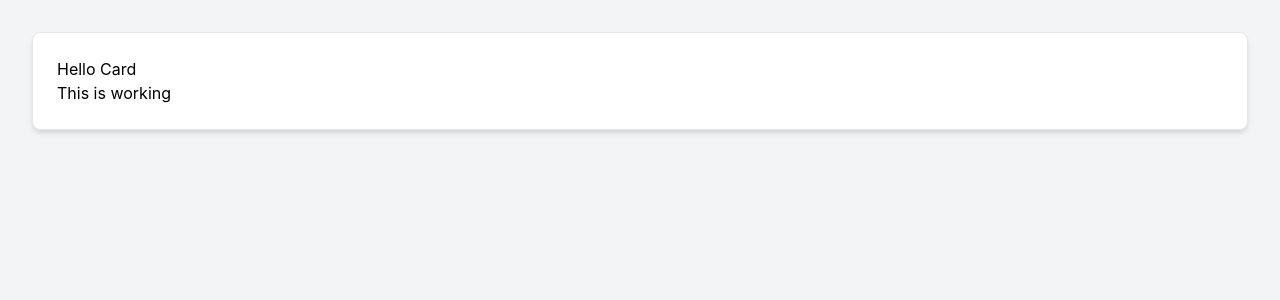
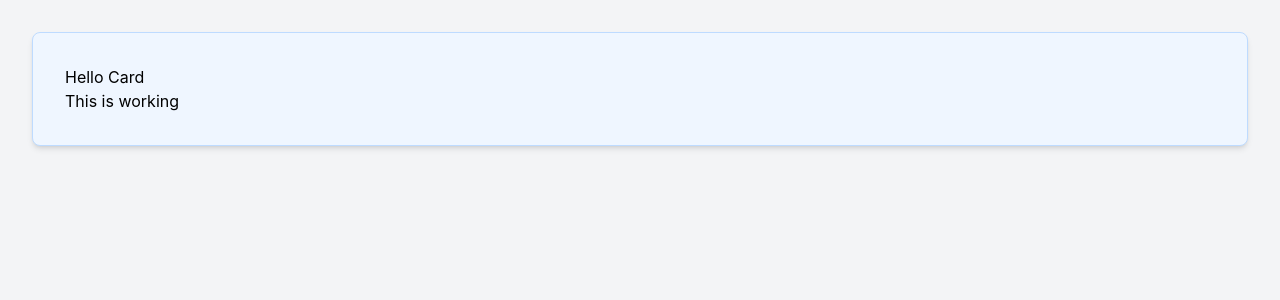
Before and after one commit to bobbyDeepak1415/card_01, a React (Vite) app: page / in a window 1280 px wide. Shown: the top 300 px of the page. Built offline with nearby package versions, Linux system fonts and the light colour scheme.

Commit message:
setup done

```diff
--- a/src/App.jsx
+++ b/src/App.jsx
@@ -4,7 +4,7 @@ function App() {
 
   return (
     <div className="min-h-screen bg-gray-100 p-8">
-    <Card>
+    <Card variant="primary" padding="large" >
       <h2>Hello Card</h2>
       <p>This is working</p>
     </Card>
--- a/src/components/Card/Card.jsx
+++ b/src/components/Card/Card.jsx
@@ -14,7 +14,7 @@ const Card = ({
     dark: "bg-gray-800 text-white border-gray-700",
   };
 
-  const hoverStyles = hover ? "hover:shadow-xl hover:-translate-y-1" : "";
+  const hoverStyles = hover ? "hover:shadow-xl hover:-translate-y-1 " : "";
 
   const paddingStyles = {
     none: "p-0",
--- /dev/null
+++ b/src/components/Card/CardImage.jsx
@@ -0,0 +1,17 @@
+import React from "react";
+
+const CardImage = ({ src, alt = "Card Image", className = "" }) => {
+  return (
+    <div className="w-full h-48 overflow-hidden rounded-t-lg">
+      {src ? (
+        <img />
+      ) : (
+        <div className="w-full h-full bg-linear-to-r from-gray-200 to-gray-400 flex items-center justify-center">
+          <span className="text-gray-500 text-sm">No Image is available</span>
+        </div>
+      )}
+    </div>
+  );
+};
+
+export default CardImage;
```
Also changed, not shown: 1 other file (tests, documents, lock files or other folders).
